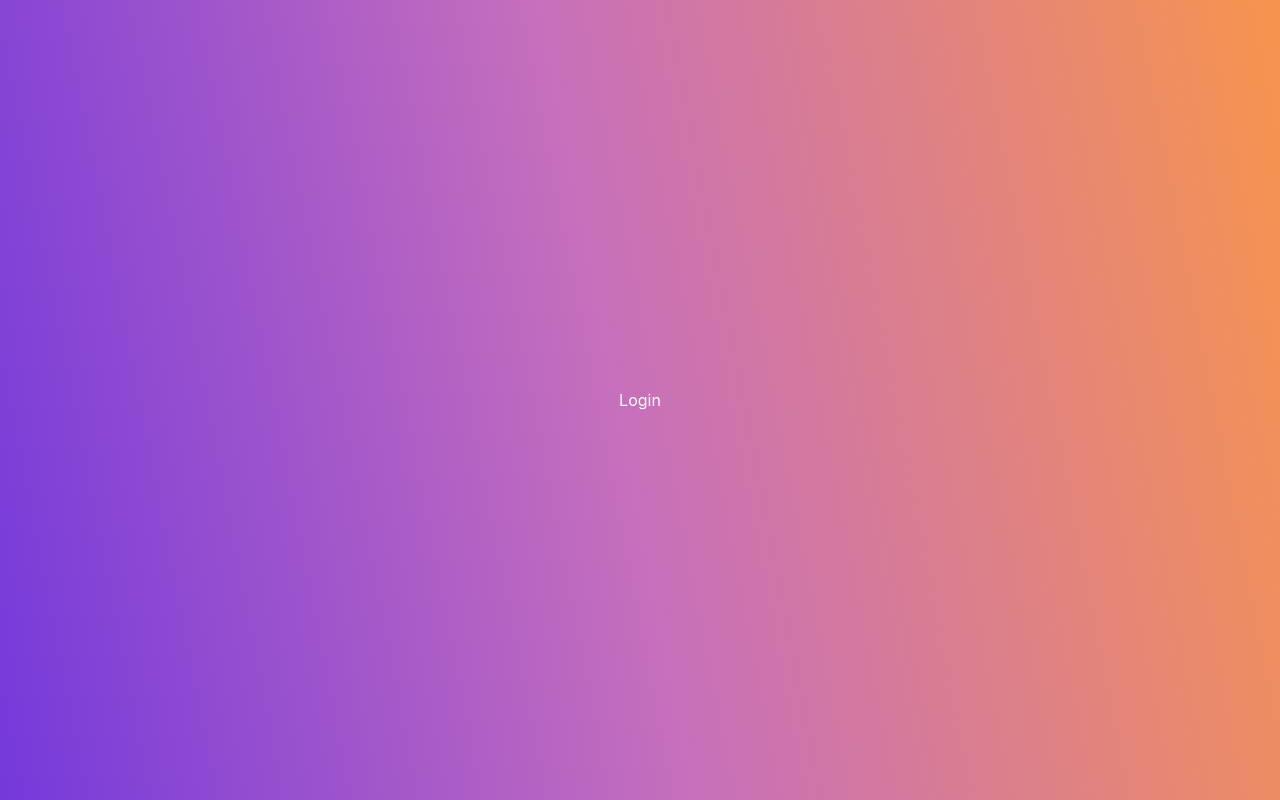
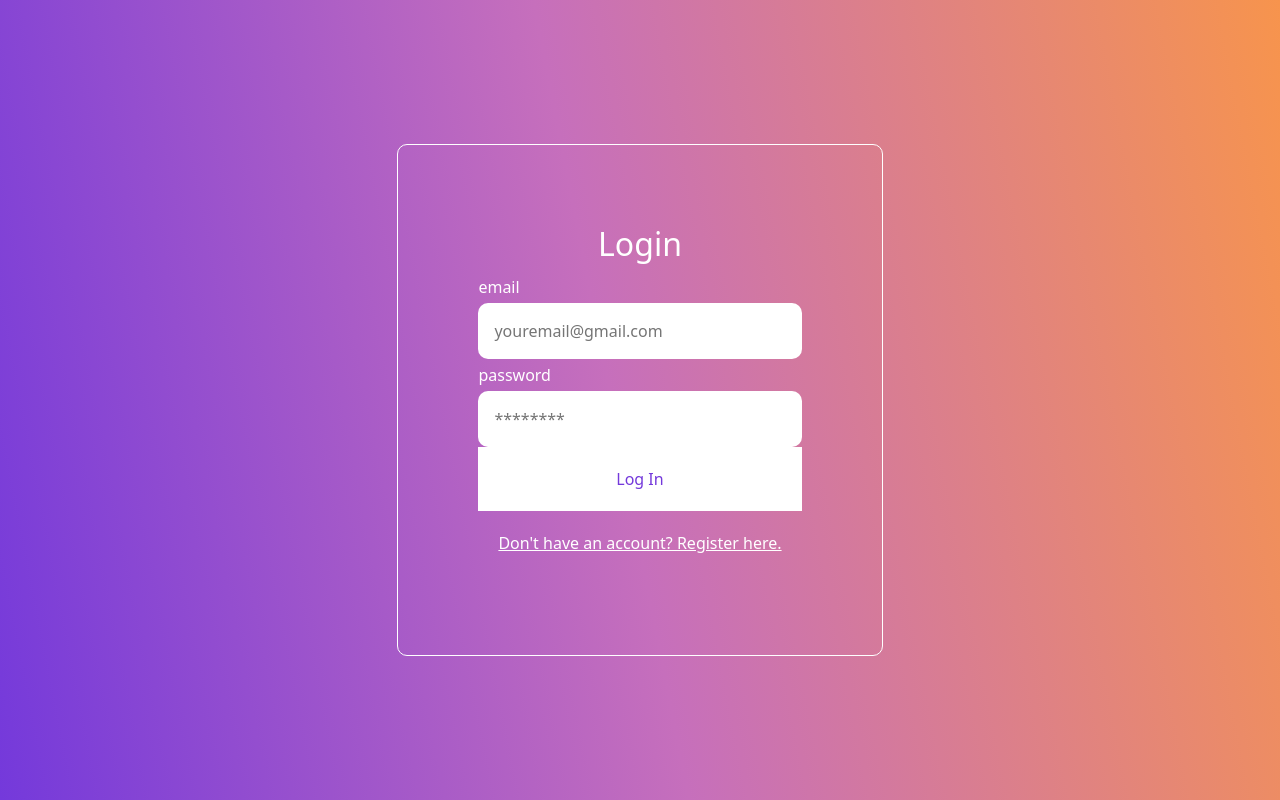
Before and after one commit to SU-CS308-22FA/Team8-AFRA, a React (Create React App) app: page /login in a window 1280 px wide. Built offline with nearby package versions, Linux system fonts and the light colour scheme.

Commit message:
login fix

```diff
--- a/src/pages/Login.jsx
+++ b/src/pages/Login.jsx
@@ -1,3 +1,44 @@
-export const Login = (params) => {
-    return <>Login</>
+import React, { useState } from 'react';
+import "bootstrap/dist/css/bootstrap.min.css"
+import axios from 'axios'
+import {useNavigate} from "react-router-dom"
+
+export const Login = (props) => {
+    const [email, setEmail] = useState('');
+    const [pass, setPass] = useState('');
+    const navigate = useNavigate();
+
+    const handleSubmit = (e) => {
+        e.preventDefault();
+        const registered = {
+            email: email,
+            password: pass
+        }
+
+        axios.post('http://localhost:4000/app/signin', registered)
+            .then(response => {
+                if(response.data === "User not found" || response.data === "wrong password")
+                {
+                    alert(response.data);
+                }
+                else
+                    navigate("/settings/user",  {state: response.data});
+            })
+    }
+
+
+
+    return (
+        <div className="auth-form-container">
+            <h2>Login</h2>
+            <form className="login-form" onSubmit={handleSubmit}>
+                <label htmlFor="email">email</label>
+                <input value={email} onChange={(e) => setEmail(e.target.value)}type="email" placeholder="youremail@gmail.com" id="email" name="email" />
+                <label htmlFor="password">password</label>
+                <input value={pass} onChange={(e) => setPass(e.target.value)} type="password" placeholder="********" id="password" name="password" />
+                <button type="submit">Log In</button>
+            </form>
+            <button className="link-btn" onClick={() => navigate('/register')}>Don't have an account? Register here.</button>
+        </div>
+    )
 }
```
Also changed, not shown: 1 other file (tests, documents, lock files or other folders).
